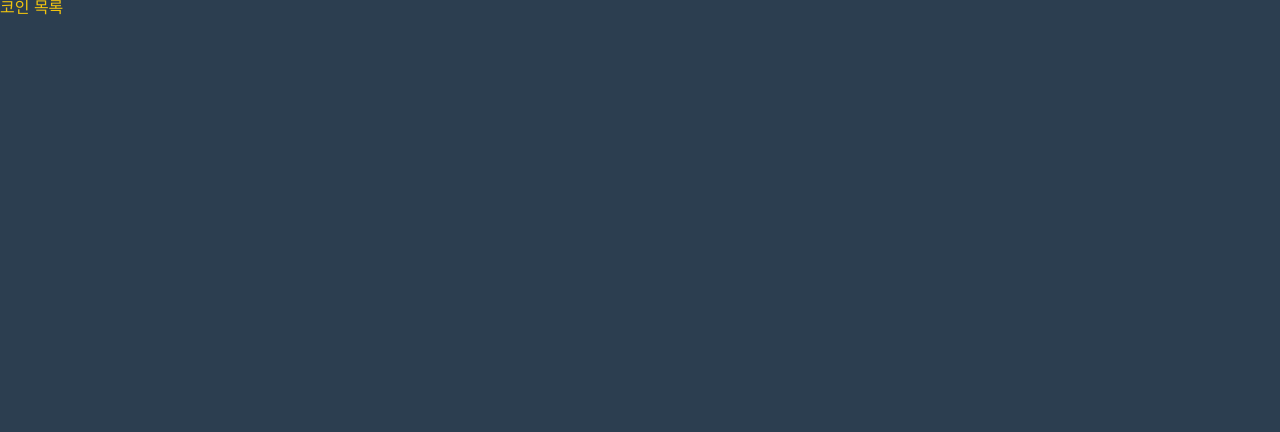
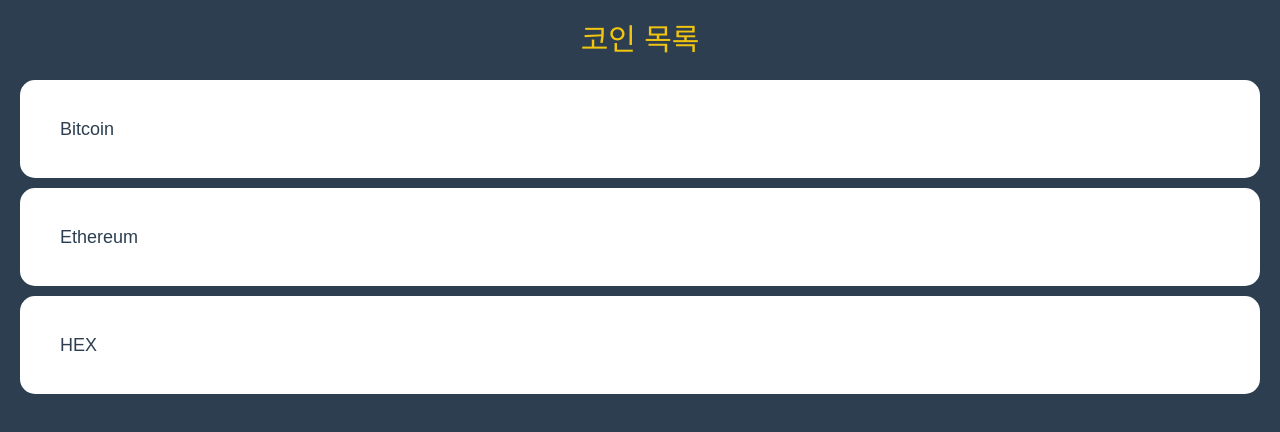
Before and after one commit to Rayched/Crypto_Tracker, a React (Create React App) app: page / in a window 1280 px wide. Shown: the top 432 px of the page. Built offline with nearby package versions, Linux system fonts and the light colour scheme.

Commit message:
임의 코인 생성, 코인 목록을 홈화면에 출력

```diff
--- a/src/App.tsx
+++ b/src/App.tsx
@@ -57,6 +57,7 @@
 
   a {
     text-decoration: none;
+    color: inherit;
   }
 
   * {
--- a/src/routes/Coin.tsx
+++ b/src/routes/Coin.tsx
@@ -11,7 +11,6 @@
 
     return (
         <div>
-            <h4>코인인님 한판해요</h4>
             <h4>coinID : {coinID}</h4>
         </div>
     );
--- a/src/routes/Coins.tsx
+++ b/src/routes/Coins.tsx
@@ -1,14 +1,89 @@
+import { Link } from "react-router-dom";
 import styled from "styled-components";
+
+const Container = styled.div`
+    padding: 0px 20px;
+`;
+
+const Header = styled.header`
+    height: 10vh;
+    display: flex;
+    justify-content: center;
+    align-items: center;
+`;
+
+const CoinList = styled.ul``;
+
+const Coin = styled.li`
+    background-color: white;
+    color: ${(props) => props.theme.bgColor};
+    padding: 20px;
+    border-radius: 15px;
+    margin-bottom: 10px;
+    a {
+        padding: 20px;
+        display: block;
+        font-size: 18px;
+    }
+    &:hover {
+        color: ${(props) => props.theme.accentColor};
+        background-color: ${(props) => props.theme.accentBgColor};
+    };
+`;
 
 const Title = styled.h2`
     color: ${(props) => props.theme.accentColor};
+    font-size: 30px;
 `;
+
+const coins = [
+    {
+        id: "btc-bitcoin",
+        name: "Bitcoin",
+        symbol: "BTC",
+        rank: 1,
+        is_new: false,
+        is_active: true,
+        type: "coin",
+    },
+    {
+        id: "eth-ethereum",
+        name: "Ethereum",
+        symbol: "ETH",
+        rank: 2,
+        is_new: false,
+        is_active: true,
+        type: "coin",
+    },
+    {
+        id: "hex-hex",
+        name: "HEX",
+        symbol: "HEX",
+        rank: 3,
+        is_new: false,
+        is_active: true,
+        type: "token",
+    },
+];
 
 function Coins(){
     return (
-        <div>
-            <Title>코인 목록</Title>
-        </div>
+        <Container>
+            <Header>
+                <Title>코인 목록</Title>
+            </Header>
+            <CoinList>
+                {
+                    coins.map((coin) =>
+                        <Coin key={coin.id}>
+                            <Link to={`/${coin.id}`}>
+                            {coin.name}
+                            </Link>
+                        </Coin>
+                    )
+                }
+            </CoinList>
+        </Container>
     );
 }
 
--- a/src/theme.ts
+++ b/src/theme.ts
@@ -4,5 +4,6 @@
     //Color Code is get flatuicolors
     bgColor: "#2c3e50", //Midnightblue
     textColor: "#ecf0f1", //clouds
-    accentColor: "#f1c40f" //sun flower
+    accentColor: "#f1c40f", //sun flower
+    accentBgColor: "#f1f2f6" //Anti - flash white
 };
```
Also changed, not shown: refImgs/SampleImg_20240717.png (added), 1 other file (tests, documents, lock files or other folders).
